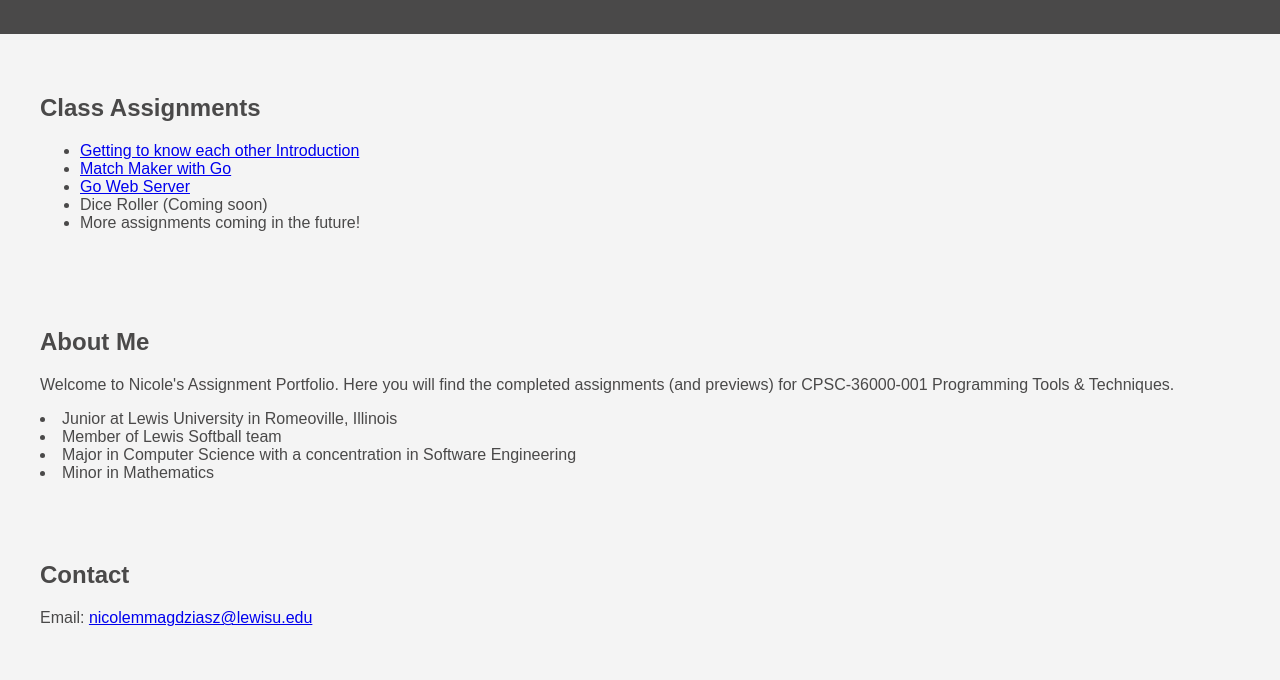
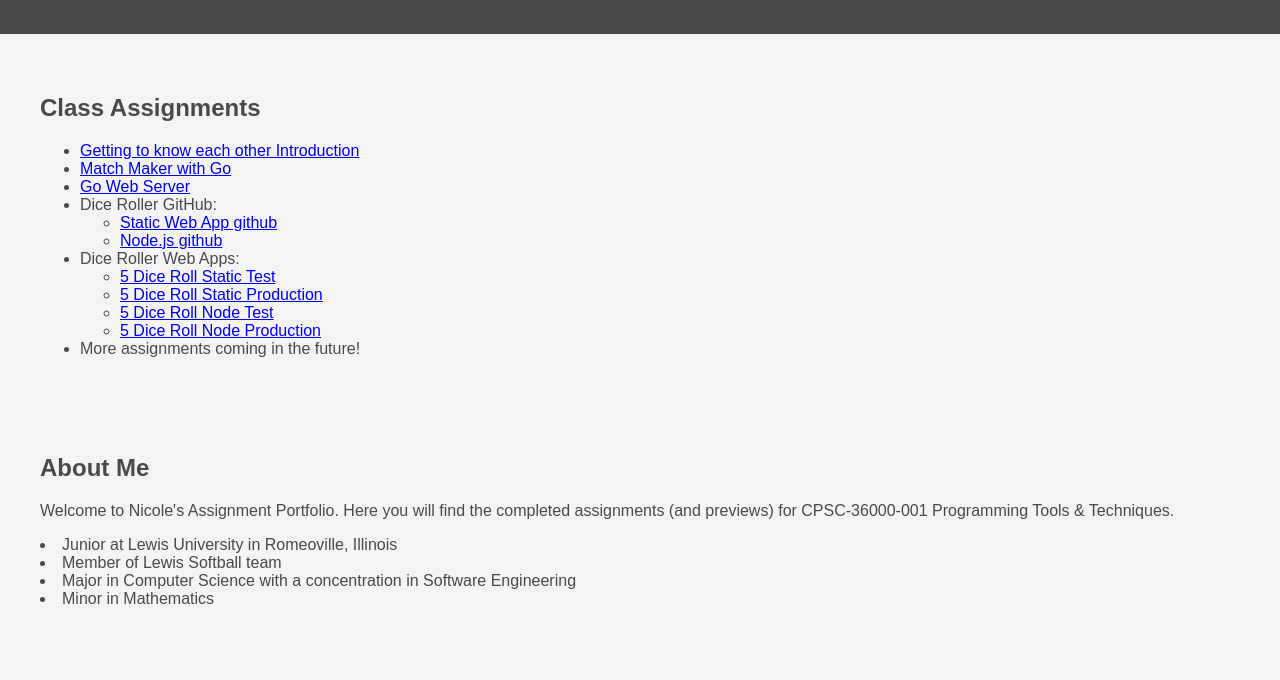
Before and after one commit to nicolemagdz/static-portfolio, a plain HTML site: page index.html in a window 1280 px wide. Shown: the part 120-800 px from the top of the page. Drawn offline with Linux system fonts and the light colour scheme.

Commit message:
Added Dice Roller assignment

```diff
--- a/index.html
+++ b/index.html
@@ -24,7 +24,20 @@
             <li><a href="https://github.com/nicolemagdz/getting-2-know-each-other.git">Getting to know each other Introduction</a></li>
             <li><a href="https://github.com/nicolemagdz/matchmaker-with-go-nm.git">Match Maker with Go</a></li>
             <li><a href="https://github.com/nicolemagdz/GoWebServer.git">Go Web Server</a></li>
-            <li><a>Dice Roller (Coming soon)</a></li>
+            <li><a>Dice Roller GitHub:</a>
+             <ul>
+                <li><a href="https://github.com/nicolemagdz/dice-static">Static Web App github</a></li>
+                <li><a href="https://github.com/nicolemagdz/dice-nodejs">Node.js github</a></li>
+             </ul>
+            </li>
+            <li><a>Dice Roller Web Apps:</a>
+             <ul>
+                <li><a href="https://ashy-beach-0ddd01810.5.azurestaticapps.net/">5 Dice Roll Static Test</a></li>
+                <li><a href="https://delightful-field-0595cf510.5.azurestaticapps.net/">5 Dice Roll Static Production</a></li>
+                <li><a href="https://dice-nodejs-nm-f5btfggjhnb7dmfw.centralus-01.azurewebsites.net/">5 Dice Roll Node Test</a></li>
+                <li><a href="https://dice-nodejs-production-nm-frdghrhbf0bya0bb.centralus-01.azurewebsites.net/">5 Dice Roll Node Production</a></li>
+             </ul>
+            </li>
             <li><a>More assignments coming in the future!</a></li>
             <!--Add more assignments...-->
         </ul>
```
